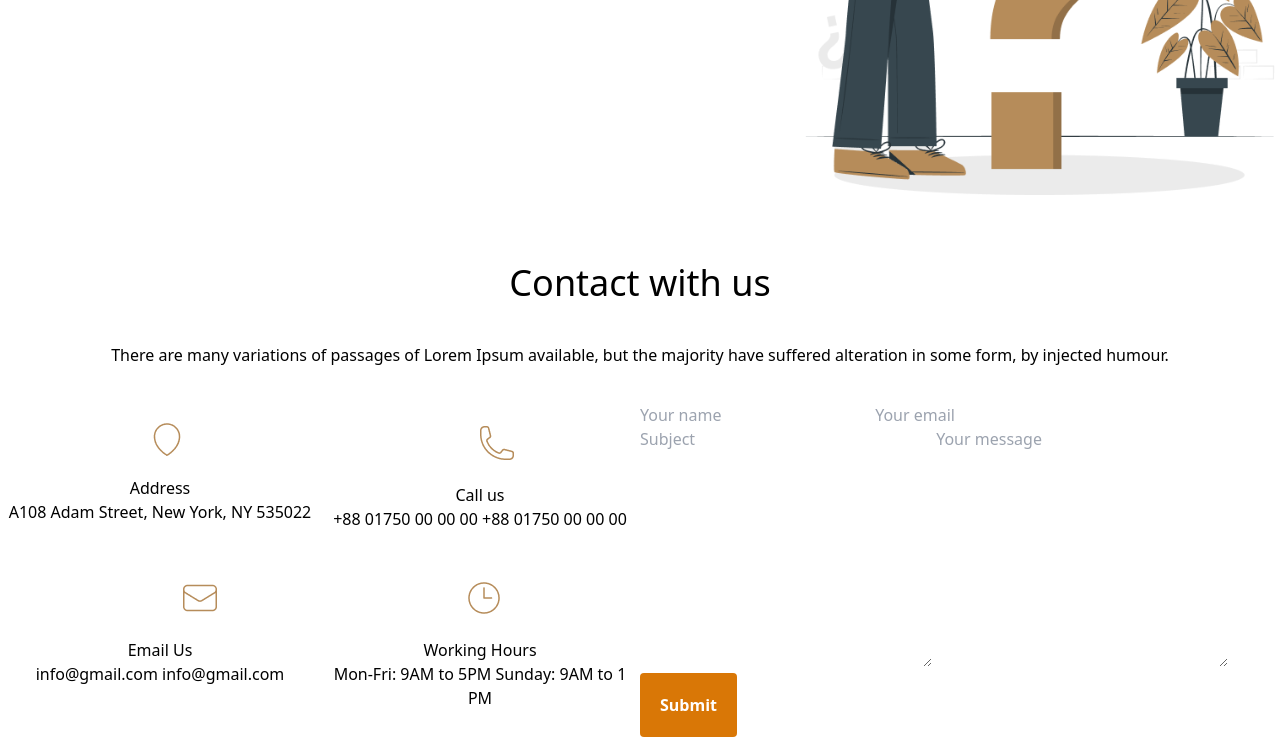
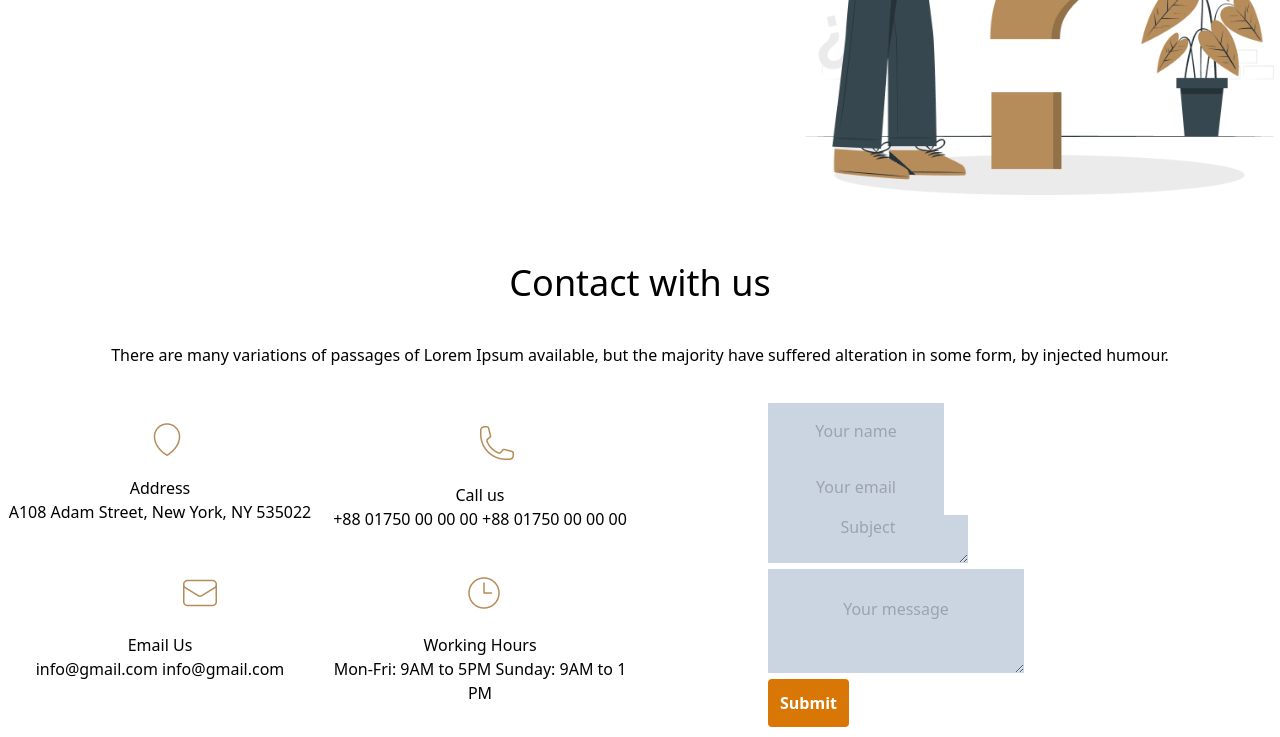
Before and after one commit to ummeFA/legal-solution-03, a plain HTML site: page index.html in a window 1280 px wide. Shown: the part 2766-3503 px from the top of the page. Drawn offline with nearby package versions, Linux system fonts and the light colour scheme.

Commit message:
contact with us form

```diff
--- a/index.html
+++ b/index.html
@@ -251,7 +251,7 @@
         <div class="grid grid cols-1 md:grid-cols-2 justify-start gap-0">
             <div class=" text-center justify-center align-center object-center mx-auto">
                 <div class="mx-auto justify-center align-center pl-36 pt-5 pb-5">
-                     <img src="images/address.png" alt="">
+                    <img src="images/address.png" alt="">
                 </div>
                 <h2>Address</h2>
                 <p>A108 Adam Street,
@@ -259,7 +259,7 @@
             </div>
             <div class=" text-center justify-center align-center object-center mx-auto">
                 <div class="mx-auto justify-center align-center pl-36 pt-5 pb-5">
-                     <img src="images/call.png" alt="">
+                    <img src="images/call.png" alt="">
                 </div>
                 <h2>Call us</h2>
                 <p>+88 01750 00 00 00
@@ -267,7 +267,7 @@
             </div>
             <div class=" text-center justify-center align-center object-center mx-auto">
                 <div class="mx-auto justify-center align-center pl-36 pt-5 pb-5">
-                     <img src="images/email.png" alt="">
+                    <img src="images/email.png" alt="">
                 </div>
                 <h2>Email Us</h2>
                 <p>info@gmail.com
@@ -275,7 +275,7 @@
             </div>
             <div class=" text-center justify-center align-center object-center mx-auto">
                 <div class="mx-auto justify-center align-center pl-36 pt-5 pb-5">
-                     <img src="images/time.png" alt="">
+                    <img src="images/time.png" alt="">
                 </div>
                 <h2>Working Hours</h2>
                 <p>Mon-Fri: 9AM to 5PM
@@ -284,16 +284,23 @@
         </div>
 
         <!-- form -->
-        <div>
-                <form action="">
-                    <input type="text" placeholder="Your name">
-                    <input type="email" name="" id="" placeholder="Your email">
-                    <textarea name="" id="" cols="30" rows="10" placeholder="Subject"></textarea>
-                    <textarea name="" id="" cols="30" rows="10" placeholder="Your message"></textarea>
-                    <button class="bg-amber-600 text-white p-5 font-semibold rounded">
-                        Submit
+        <div class="grid-cols-1 pl-32 gap-y-5 gap-x-5">
+                <div>
+                    <input class="h-7 w-44 bg-slate-300 rounded-5 p-7 text-semibold text-center" type="text" placeholder="Your name">
+                </div>
+                <div>
+                    <input class="h-7 w-44 bg-slate-300 rounded-5 p-7 text-semibold text-center" type="email" name="" id="" placeholder="Your email">
+                </div>
+                <div>
+                    <textarea class="bg-slate-300 rounded-5 text-center" name="" id="" placeholder="Subject"></textarea>
+                </div>
+                <div>
+                    <textarea class="bg-slate-300 rounded-5 p-7 text-semibold text-center" name="" id="" placeholder="Your message"></textarea>
+                </div>
+                <div>
+                    <button class="bg-amber-600 text-white p-3 w-100% font-semibold            rounded">Submit
                     </button>
-                </form>
+                </div>
         </div>
     </section>
 
```
